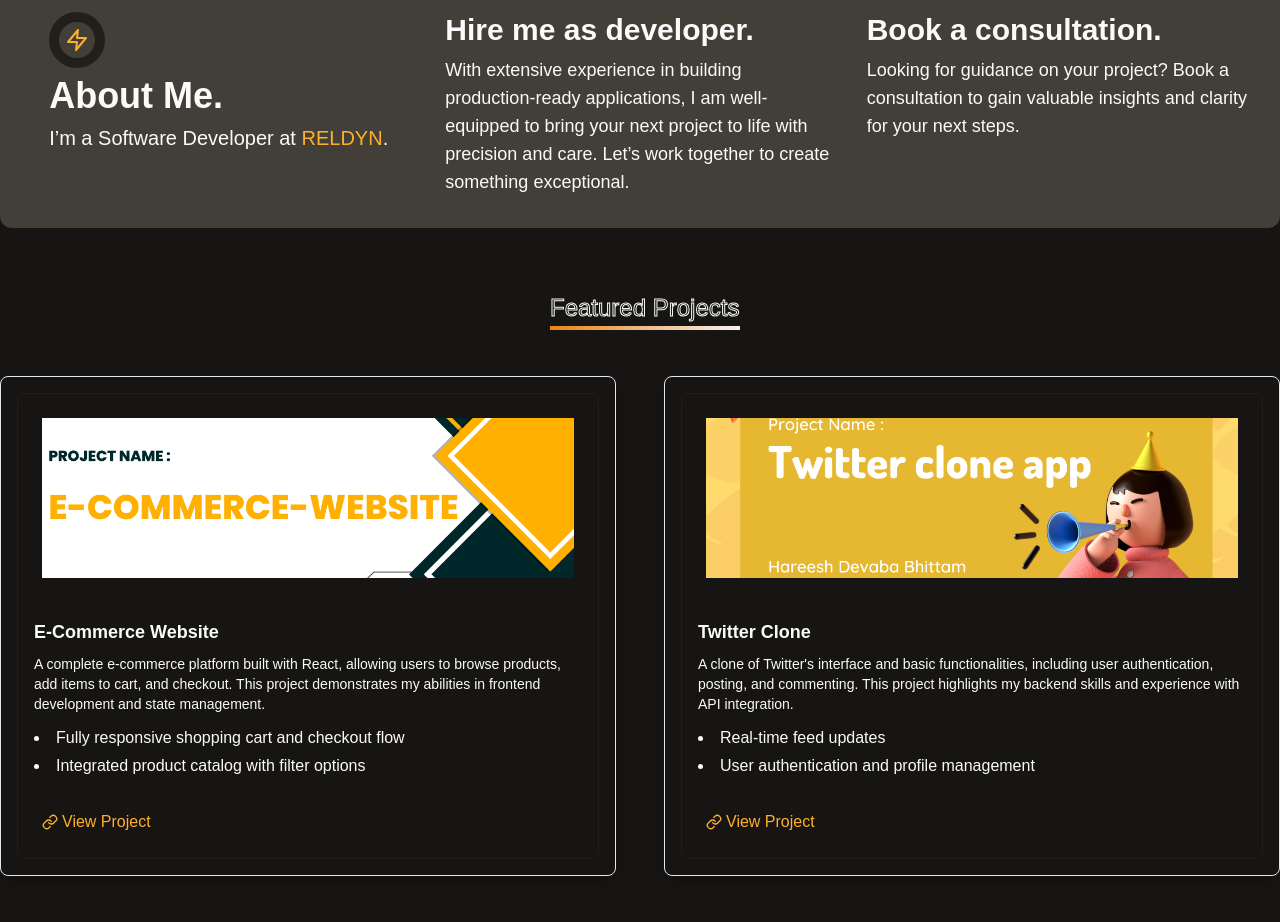
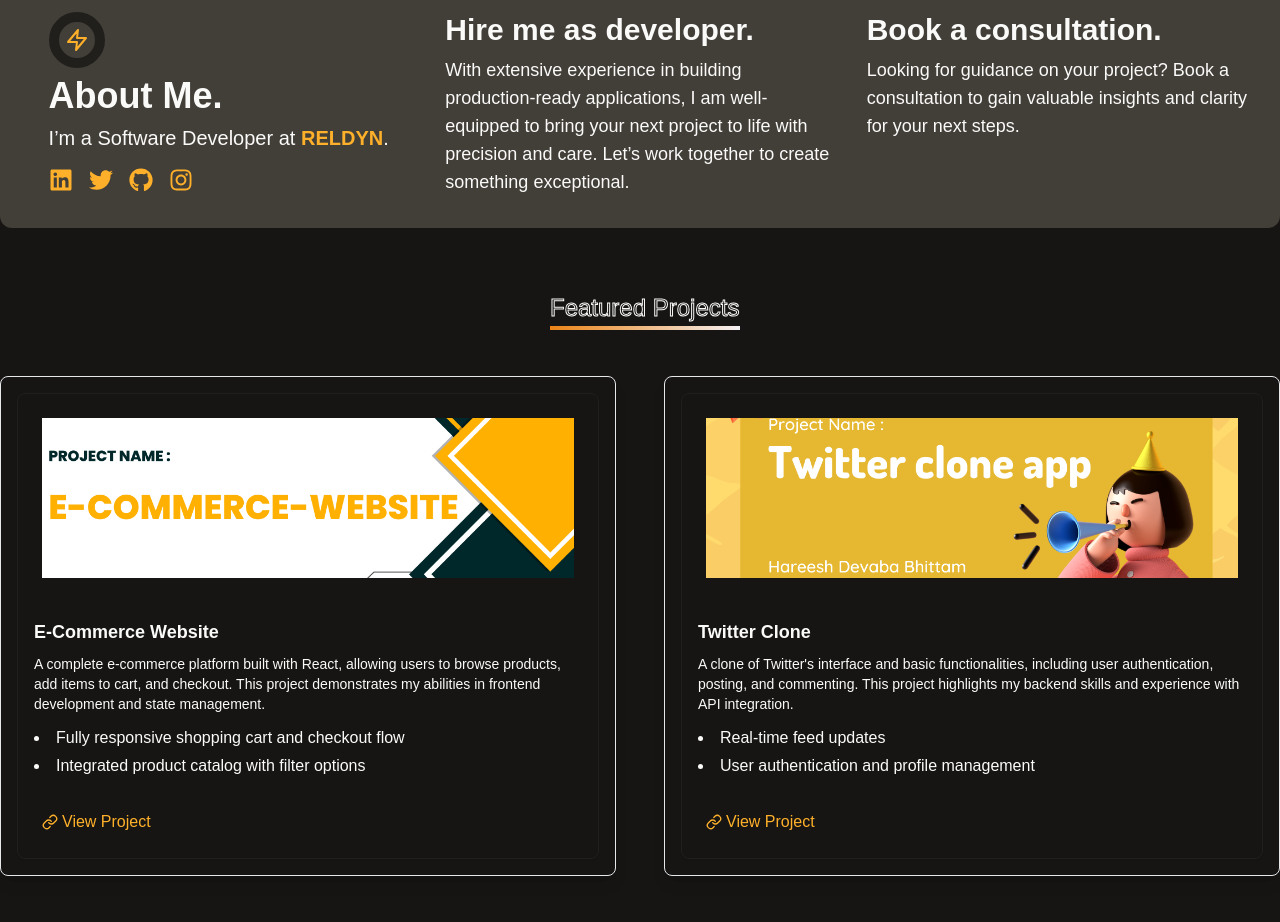
Before and after one commit to Hareesh108/me.github.io, a Next.js app: page / in a window 1280 px wide. Shown: the part 820-1742 px from the top of the page. Built offline with nearby package versions, Linux system fonts and the light colour scheme.

Commit message:
Minor image fix

```diff
--- a/components/about-me/index.tsx
+++ b/components/about-me/index.tsx
@@ -1,5 +1,6 @@
 import React from "react";
-
+import Link from "next/link";
+import { FaLinkedin, FaInstagram, FaTwitter, FaGithub } from "react-icons/fa";
 export default function AboutMePage() {
   return (
     <div className="flex flex-col md:grid md:grid-cols-3 gap-8 items-center md:items-start justify-center  max-w-screen-xl mx-4 xl:mx-auto bg-muted px-6 py-8 rounded-xl">
@@ -32,10 +33,44 @@ export default function AboutMePage() {
         <p className="text-xl">
           I’m a Software Developer at{" "}
           <a href="https://reldyn.co" target="_black">
-            <span className="text-primary">RELDYN</span>
+            <span className="text-primary hover:text-pink-600 font-bold">
+              RELDYN
+            </span>
           </a>
           {""}.
         </p>
+        <div className="flex space-x-4 justify-center mt-2">
+          <Link
+            href="https://www.linkedin.com/in/hareeshbhittam/"
+            target="_blank"
+          >
+            <FaLinkedin
+              size={24}
+              className="text-primary hover:text-destructive"
+            />
+          </Link>
+          <Link
+            href="https://mobile.twitter.com/hareesh_bhittam"
+            target="_blank"
+          >
+            <FaTwitter
+              size={24}
+              className="text-primary hover:text-destructive"
+            />
+          </Link>
+          <Link href="https://github.com/Hareesh108" target="_blank">
+            <FaGithub
+              size={24}
+              className="text-primary hover:text-destructive"
+            />
+          </Link>
+          <Link href="https://www.instagram.com/_prince__108/" target="_blank">
+            <FaInstagram
+              size={24}
+              className="text-primary hover:text-destructive"
+            />
+          </Link>
+        </div>
       </div>
 
       <div className="flex flex-col gap-2 md:items-start mx-4 lg:mx-auto">
```
